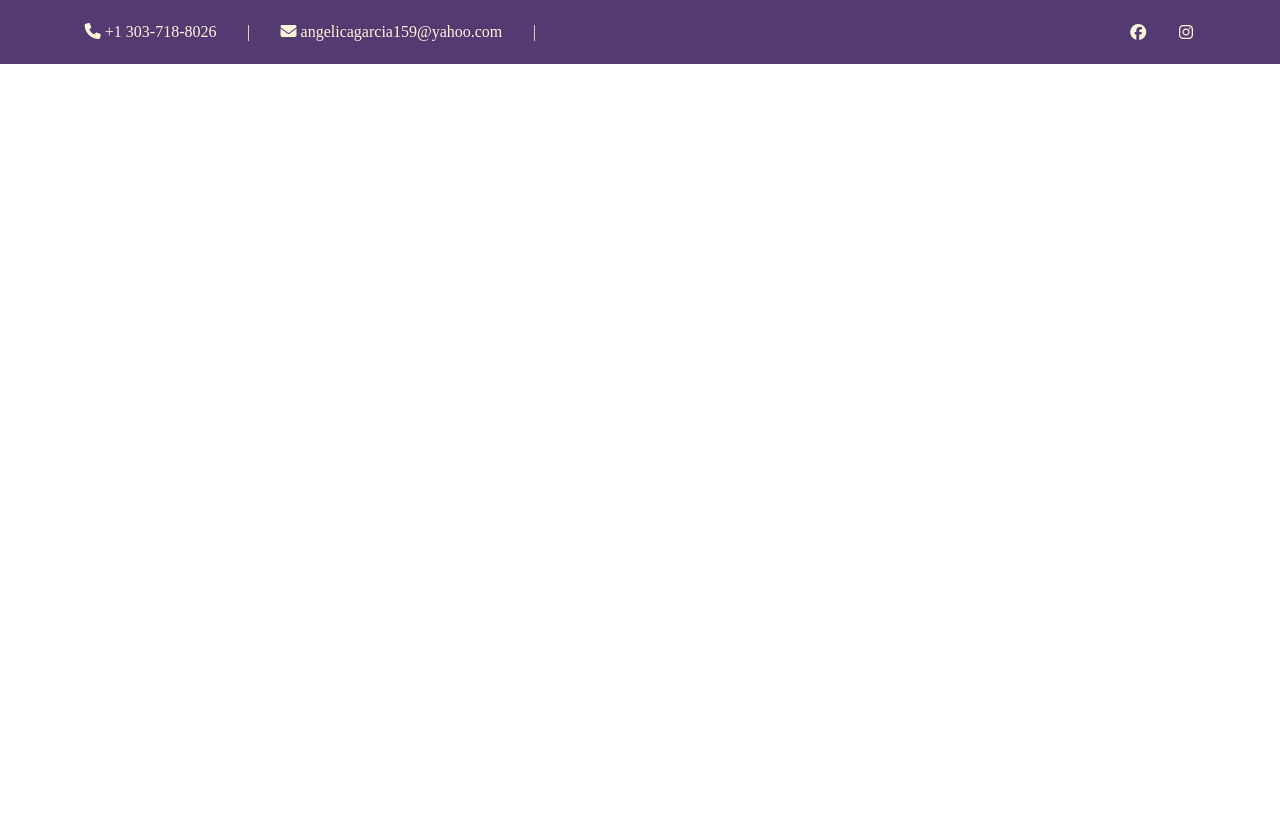
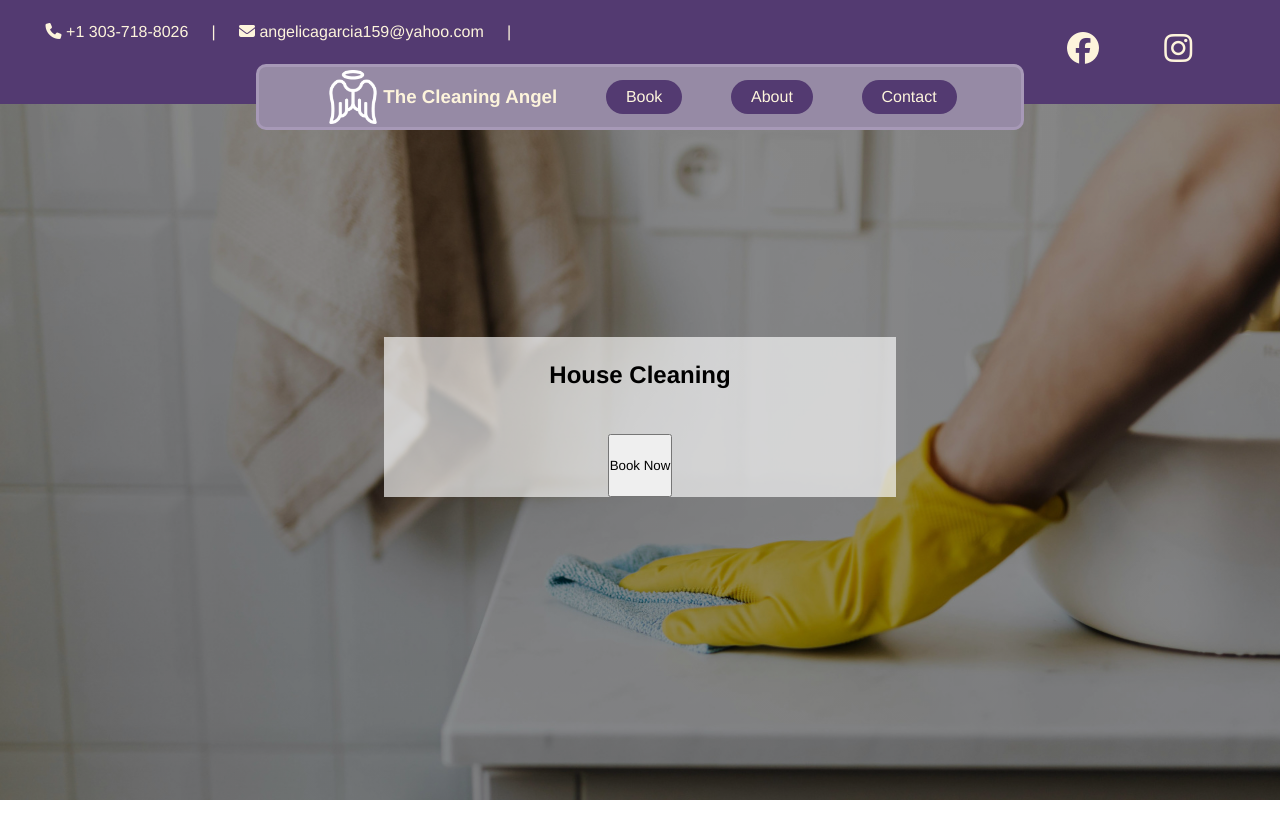
Before and after one commit to TheRooki3/cleaning-angel, a plain HTML site: page index.html in a window 1280 px wide. Shown: the top 838 px of the page. Before the commit the page ends 800 px from the top, so only its background shows below. Drawn offline with Linux system fonts and the light colour scheme.

Commit message:
feat: Added Nav bar and Hero area

```diff
--- a/index.html
+++ b/index.html
@@ -16,13 +16,23 @@
 			<p class="divider">|</p>
 		</div>
 		<div class="right-nav">
-			<i class="fa-brands fa-facebook icon"></i>
-			<i class="fa-brands fa-instagram icon"></i>
+			<i class="fa-brands fa-facebook icon fa-2xl" style="margin-top: 4vh;"></i>
+			<i class="fa-brands fa-instagram icon fa-2xl" style="margin-top: 4vh;"></i>
 		</div>
 	</div>
-	<nav></nav>
+	<nav>
+		<a href="./index.html" id="logo-nav"><img src="./images/Cleaningangel-logo-medium.png" alt="My Cleaning Angel" height="60" width="60"><h3>The Cleaning Angel</h3></a>
+		<a class="nav-link" href="./pages/book.html">Book</a>
+		<a class="nav-link" href="./pages/about.html">About</a>
+		<a class="nav-link" href="./pages/contact.html">Contact</a>
+	</nav>
 	<main>
-		<div class="hero"></div>
+		<div class="hero">
+			<div id="book-now">
+				<h2>House Cleaning</h2>
+				<button>Book Now</button>
+			</div>
+		</div>
 		<div class="about"></div>
 	</main>
 </body>
--- a/stylesheets/styles.css
+++ b/stylesheets/styles.css
@@ -2,21 +2,27 @@
 	margin:0;
 	padding: 0;
 	box-sizing: border-box;
+	font-family: Helvetica, sans-serif;
 }
 
 /* color hex:
-White: #FDF4DC,
-Purple: #533A71,
+White: #FDF4DC
+Purple: #533A71
 Light Purple: #A799B7
+medium Purple: #968aa5
 */
 
 .info{
+	top: 0;
 	width:100%;
+	position: absolute;
+	box-sizing: content-box;
 	background-color: #533A71;
 	color: #FDF4DC;
 	height: 8vh;
 	display: flex;
 	justify-content: space-around;
+	padding-bottom: 5vh;
 }
 
 .left-nav,
@@ -32,11 +38,72 @@ Light Purple: #A799B7
 	margin-right: 33%;
 }
 
-/* .left-nav > *{
-	border-right: 1px solid white;
-	padding-right: 10px;
-} */
+.right-nav{
+	width: 20%;
+}
 
-.right-nav{
-	width: 10%;
+nav{
+	z-index: 777;
+	margin: 8vh auto 0 auto;
+	width: 60%;
+	background-color: #968aa5;
+	color: #FDF4DC;
+	border: 3px solid #A799B7;
+	display: flex;
+	justify-content: space-around;
+	align-items: center;
+	position: sticky;
+	border-radius: 10px;
+	padding: 0 40px;
 }
+
+#logo-nav{
+	display: flex;
+	align-items: center;
+	color: #FDF4DC;
+	text-decoration: none;
+}
+
+.nav-link{
+	background-color: #533A71;
+	padding: 8px 20px;
+	border-radius: 20px;
+	text-decoration: none;
+	color: #FDF4DC;
+}
+
+.hero{
+	width: 100%;
+	height: 87vh;
+	left: 0;
+	margin-top: 13vh;
+	position: absolute;
+	top: 0;
+	background-image: linear-gradient(rgba(0, 0, 0, 0.4), rgba(0, 0, 0, 0.4)), url("../images/Background.jpg");
+	background-size: 100%;
+	background-repeat: no-repeat;
+	background-position: 0%;
+}
+
+#book-now{
+	background-color: #ffffffa6;
+	width: 40%;
+	height:20vh;
+	display: flex;
+	justify-content:space-around;
+	text-align: center;
+	position: relative;
+	left: 50%;
+	top: 45%;
+	transform: translate(-50%,-50%);
+	flex-wrap: wrap;
+}
+
+#book-now > h2{
+	margin-top: 3vh;
+	width: 100%;
+}
+
+.about{
+	height: 300vh;
+}
```
Also changed, not shown: images/Background.jpg (added), images/Cleaningangel-logo-medium.png (added), images/cleaningangel-logo.png (added), images/cleaningangel-logolight.png (added), images/cleaningangel-nav-fixed.png (added), images/mycleaningangel.png (added), images/pexels-karolina-grabowska-4239031.jpg (added), images/pexels-karolina-grabowska-4239037.jpg (deleted), pages/about.html (added), pages/book.html (added), pages/contact.html (added).
